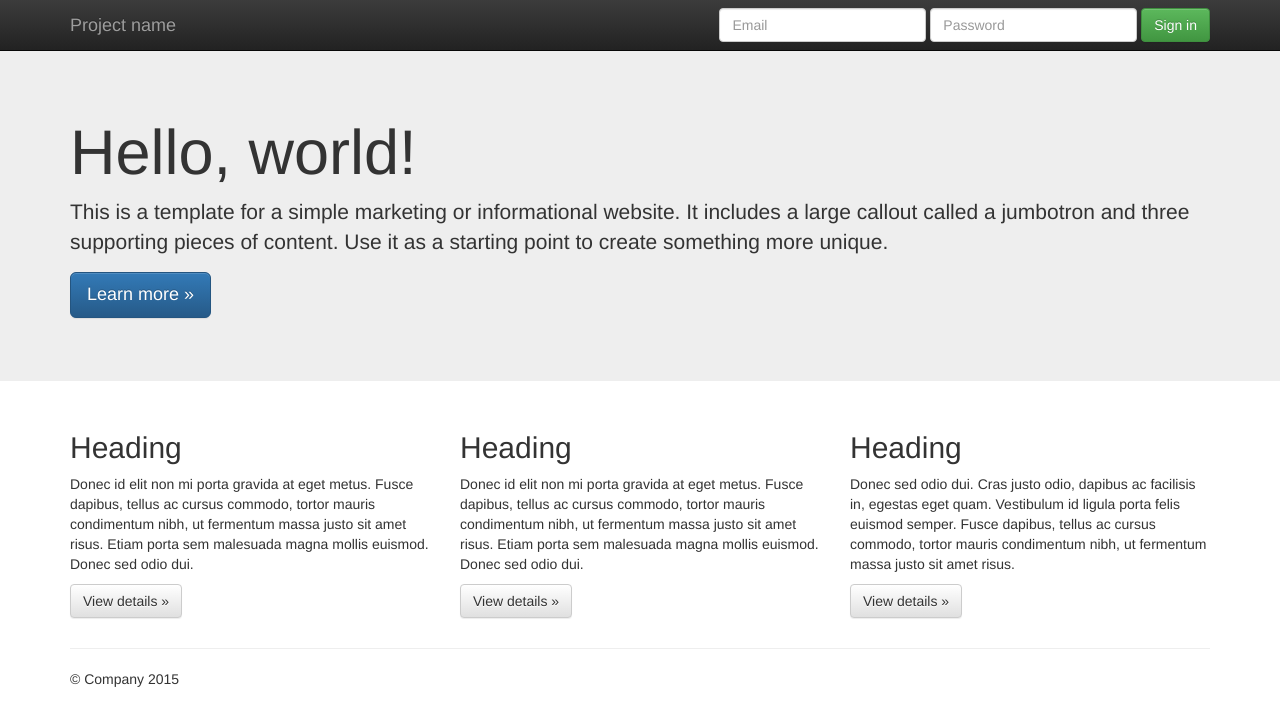
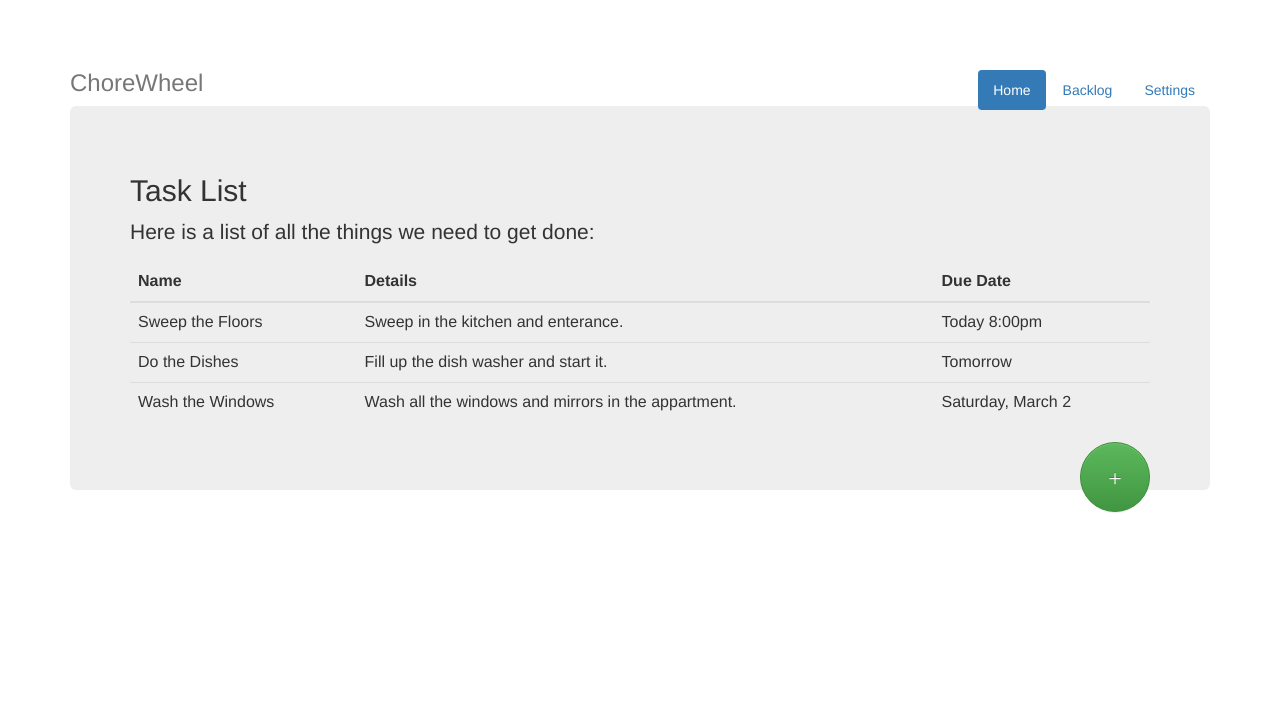
Before and after one commit to nickmanaigre/ChoreWheel, a Flask app: page / in a window 1280 px wide. Shown: the top 726 px of the page. Run offline with Flask 2, Linux system fonts and the light colour scheme; some libraries are stand-ins or nearby versions; some web fonts are replaced.

Commit message:
add the first page
this is just a hardcoded list of tasks that get displayed to the user. It follows
the layout drawn in the lo-fi prototype pdf on dropbox

```diff
--- /dev/null
+++ b/static/css/style.css
@@ -0,0 +1,24 @@
+.btn-circle {
+  width: 30px;
+  height: 30px;
+  text-align: center;
+  padding: 6px 0;
+  font-size: 12px;
+  line-height: 1.428571429;
+  border-radius: 15px;
+}
+.btn-circle.btn-lg {
+  width: 50px;
+  height: 50px;
+  padding: 10px 16px;
+  font-size: 18px;
+  line-height: 1.33;
+  border-radius: 25px;
+}
+.btn-circle.btn-xl {
+  width: 70px;
+  height: 70px;
+  padding: 10px 16px;
+  font-size: 24px;
+  line-height: 1.33;
+  border-radius: 35px;
--- a/templates/index.html
+++ b/templates/index.html
@@ -1,6 +1,9 @@
+<html lang="en">
+
  	<!doctype html>
 		<html class="no-js" lang="">
 		<head>
+		    <title>ChoreWheel</title>
 		    <meta charset="utf-8">
 		        <meta http-equiv="X-UA-Compatible" content="IE=edge,chrome=1">
 		        <title></title>
@@ -8,6 +11,8 @@
 		        <meta name="viewport" content="width=device-width, initial-scale=1">
 
 		        <link rel="stylesheet" href="../static/css/bootstrap.min.css">
+		        <link rel="stylesheet" href="../static/css/style.css">
+
 		        <style>
 		            body {
 		                padding-top: 50px;
@@ -18,80 +23,66 @@
 		        <link rel="stylesheet" href="../static/css/main.css">
 
 		        <script src="../static/js/vendor/modernizr-2.8.3.min.js"></script>
+				</script>
+
 		</head>
+    <!DOCTYPE html>
 	<body>
-        <!--[if lt IE 8]>
-            <p class="browserupgrade">You are using an <strong>outdated</strong> browser. Please <a href="http://browsehappy.com/">upgrade your browser</a> to improve your experience.</p>
-        <![endif]-->
+	    <div class="container">
+	        <div class="header">
+	            <nav>
+	                <ul class="nav nav-pills pull-right">
+	                    <li role="presentation" class="active"><a href="#">Home</a>
+	                    </li>
+	                    <li role="presentation"><a href="#">Backlog</a>
+	                    </li>
+	                    <li role="presentation"><a href="#">Settings</a>
+	                    </li>
+	                </ul>
+	            </nav>
+	            <h3 class="text-muted">ChoreWheel</h3>
+	        </div>
 
-        <!-- ****************************************************************************************************************** -->
-        <!-- EVERYTHING IN BETWEEN THE <body> </body> TAGS CAN BE REMOVED; IT'S JUST EXAMPLE HTML DISPLAYING BOOTSTRAP ELEMENTS -->
-        <!-- ****************************************************************************************************************** -->
-
-    <nav class="navbar navbar-inverse navbar-fixed-top" role="navigation">
-      <div class="container">
-        <div class="navbar-header">
-          <button type="button" class="navbar-toggle collapsed" data-toggle="collapse" data-target="#navbar" aria-expanded="false" aria-controls="navbar">
-            <span class="sr-only">Toggle navigation</span>
-            <span class="icon-bar"></span>
-            <span class="icon-bar"></span>
-            <span class="icon-bar"></span>
-          </button>
-          <a class="navbar-brand" href="#">Project name</a>
-        </div>
-        <div id="navbar" class="navbar-collapse collapse">
-          <form class="navbar-form navbar-right" role="form">
-            <div class="form-group">
-              <input type="text" placeholder="Email" class="form-control">
-            </div>
-            <div class="form-group">
-              <input type="password" placeholder="Password" class="form-control">
-            </div>
-            <button type="submit" class="btn btn-success">Sign in</button>
-          </form>
-        </div><!--/.navbar-collapse -->
-      </div>
-    </nav>
-
-    <!-- Main jumbotron for a primary marketing message or call to action -->
 	        <div class="jumbotron">
-      <div class="container">
-        <h1>Hello, world!</h1>
-        <p>This is a template for a simple marketing or informational website. It includes a large callout called a jumbotron and three supporting pieces of content. Use it as a starting point to create something more unique.</p>
-        <p><a class="btn btn-primary btn-lg" href="#" role="button">Learn more &raquo;</a></p>
+	            <h2>Task List</h2>
+				  <p>Here is a list of all the things we need to get done: </p>
+				  <table class="table">
+				    <thead>
+				      <tr>
+				        <th>Name</th>
+				        <th>Details</th>
+				        <th>Due Date</th>
+				      </tr>
+				    </thead>
+				    <tbody>
+				      <tr>
+				        <td>Sweep the Floors</td>
+				        <td>Sweep in the kitchen and enterance. </td>
+				        <td>Today 8:00pm</td>
+				      </tr>
+				      <tr>
+				        <td>Do the Dishes</td>
+				        <td>Fill up the dish washer and start it.</td>
+				        <td>Tomorrow</td>
+				      </tr>
+				      <tr>
+				        <td>Wash the Windows</td>
+				        <td>Wash all the windows and mirrors in the appartment.</td>
+				        <td>Saturday, March 2</td>
+				      </tr>
+				    </tbody>
+				  </table>
+				  <div class='btn-toolbar pull-right'>
+	            <div class='btn-group'>
+					<button href="#" data-toggle="tooltip" title="Add New Item" class="btn btn-circle btn-xl btn-success">
+					<i class="glyphicon glyphicon-plus"></i></button>
 			    </div>
 	        </div>
+	        </div>
+	        <footer class="footer">
+	        </footer>
 
-    <div class="container">
-      <!-- Example row of columns -->
-      <div class="row">
-        <div class="col-md-4">
-          <h2>Heading</h2>
-          <p>Donec id elit non mi porta gravida at eget metus. Fusce dapibus, tellus ac cursus commodo, tortor mauris condimentum nibh, ut fermentum massa justo sit amet risus. Etiam porta sem malesuada magna mollis euismod. Donec sed odio dui. </p>
-          <p><a class="btn btn-default" href="#" role="button">View details &raquo;</a></p>
 	    </div>
-        <div class="col-md-4">
-          <h2>Heading</h2>
-          <p>Donec id elit non mi porta gravida at eget metus. Fusce dapibus, tellus ac cursus commodo, tortor mauris condimentum nibh, ut fermentum massa justo sit amet risus. Etiam porta sem malesuada magna mollis euismod. Donec sed odio dui. </p>
-          <p><a class="btn btn-default" href="#" role="button">View details &raquo;</a></p>
-       </div>
-        <div class="col-md-4">
-          <h2>Heading</h2>
-          <p>Donec sed odio dui. Cras justo odio, dapibus ac facilisis in, egestas eget quam. Vestibulum id ligula porta felis euismod semper. Fusce dapibus, tellus ac cursus commodo, tortor mauris condimentum nibh, ut fermentum massa justo sit amet risus.</p>
-          <p><a class="btn btn-default" href="#" role="button">View details &raquo;</a></p>
-        </div>
-      </div>
+	</body>
 
-      <hr>
-
-      <footer>
-        <p>&copy; Company 2015</p>
-      </footer>
-    </div> <!-- /container -->        <script src="//ajax.googleapis.com/ajax/libs/jquery/1.11.2/jquery.min.js"></script>
-        <script>window.jQuery || document.write('<script src="js/vendor/jquery-1.11.2.min.js"><\/script>')</script>
-
-        <script src="../static/js/vendor/bootstrap.min.js"></script>
-
-        <script src="../static/js/main.js"></script>
-    </body>
 </html>
```
Lines whose indentation alone changed are shown as unchanged.
